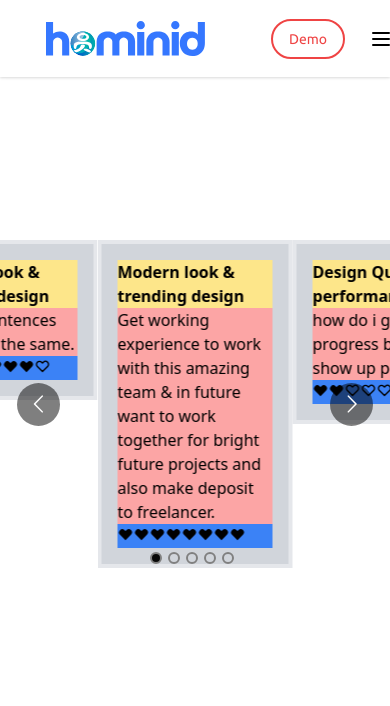
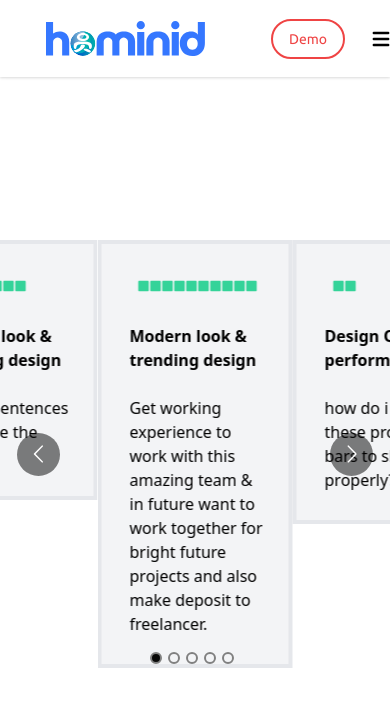
Before and after one commit to hominids/home, a Next.js app: page / in a window 390 px wide. Shown: the top 706 px of the page. Built offline with nearby package versions, Linux system fonts and the light colour scheme.

Commit message:
responsive progress bar

```diff
--- a/components/About.js
+++ b/components/About.js
@@ -1,8 +1,6 @@
 import React, { useState } from 'react';
 import ModalVideo from 'react-modal-video';
-import {
-    PlayIcon,
-  } from "@heroicons/react/solid";
+import { IoIosPlayCircle } from "react-icons/io";
 
 function About() {
 
@@ -47,7 +45,7 @@ function About() {
             {/* video - use odysee video! can probably use https://yarnpkg.com/package/react-modal-video */}
             <div className="grid justify-items-center mt-10 mb-10">
                 <div className="flex items-center justify-center box-content relative bg-video-thumbnail bg-contain z-0 w-96 h-52 rounded" >
-                    <PlayIcon onClick={()=> setOpen(true)}
+                    <IoIosPlayCircle onClick={()=> setOpen(true)}
                         className="block object-contain z-50 text-white opacity-60 hover:opacity-80 cursor-pointer fill-current h-24 w-24"
                     />
                 </div>
--- a/components/Header.js
+++ b/components/Header.js
@@ -1,6 +1,4 @@
-import {
-    MenuIcon,
-  } from "@heroicons/react/outline";
+import { HiMenu } from "react-icons/hi";
 
 function Header() {
     return (
@@ -12,7 +10,7 @@ function Header() {
                 <div className="flex space-x-4 items-center mx-5">
                     <button className="text-sm text-red-500 border-2 border-red-500 rounded-full bg-transparent py-2 px-4 hover:bg-red-500 hover:text-white transition duration-100 font-body">Demo</button>
 
-                    <MenuIcon className="h-10 w-10 p-2"/>
+                    <HiMenu className="h-10 w-10 p-2"/>
 
             </div>
 
--- a/components/Progress.js
+++ b/components/Progress.js
@@ -1,32 +1,27 @@
 import React from 'react';
-import {
-    HeartIcon as HeartSolid
-  } from "@heroicons/react/solid";
-  import {
-    HeartIcon as HeartOuline
-  } from "@heroicons/react/outline";
+import { FaSquare } from "react-icons/fa";
 
 const Progress = ({ progress }) => {
   const totalProgress = [];
 
-  for(let i = 0; i < 8; i++) {
+  for(let i = 0; i < 10; i++) {
     if(i < progress) {
       totalProgress.push(
         <li key={i}>
-          <HeartSolid className="w-4 h-4"/>
+          <FaSquare className="text-green-400 text-xs md:text-base lg:text-lg"/>
         </li>
       );
     } else {
       totalProgress.push(
         <li key={i}>
-          <HeartOuline className="w-4 h-4"/>
+          <FaSquare className="text-transparent text-xs md:text-base lg:text-lg"/>
         </li>
       );
     }
   }
   return (
     <div>
-      <ul className="inline-flex">{totalProgress}</ul>
+      <ul className="flex">{totalProgress}</ul>
     </div>
   );
 };
--- a/components/Vote.js
+++ b/components/Vote.js
@@ -10,7 +10,7 @@ import VoteCard from './VoteCard';
         title: 'Modern look & trending design',
         description:
           'Get working experience to work with this amazing team & in future want to work together for bright future projects and also make deposit to freelancer.',
-        progress: 8,
+        progress: 10,
       },
       {
         id: 2,
--- a/components/VoteCard.js
+++ b/components/VoteCard.js
@@ -3,12 +3,12 @@ import Progress from './Progress';
 
 const VoteCard = ({ id, title, description, progress }) => {
     return (
-        <div draggable={false} src={id} className="box-content h-50 w-50 p-4 border-4 bg-gray-300">
-            <h1 className="font-bold bg-yellow-200">{title}</h1>
-            <p className="bg-red-300">{description}</p>
-            <div className="bg-blue-500 flex-grid">
-                <Progress progress={progress} />
+        <div draggable={false} src={id} className="grid justify-items-center h-50 w-50 p-4 border-4 bg-gray-100">
+            <div className="flex justify-center p-5">
+              <Progress className="container lg:w-10" progress={progress} />
             </div>
+            <h1 className="p-3 font-bold">{title}</h1>
+            <p className="p-3">{description}</p>
         </div>
   );
 
--- a/package.json
+++ b/package.json
@@ -10,12 +10,14 @@
   "dependencies": {
     "@babel/core": "^7.0.0",
     "@heroicons/react": "^1.0.1",
+    "@react-icons/all-files": "^4.1.0",
     "babel-plugin-inline-svg": "^1.2.0",
     "next": "10.2.3",
     "next-compose-plugins": "^2.2.1",
     "next-optimized-images": "^2.6.2",
     "react": "^17.0.2",
     "react-dom": "17.0.2",
+    "react-icons": "^4.2.0",
     "react-modal-video": "^1.2.8",
     "react-multi-carousel": "^2.6.3"
   },
--- a/tailwind.config.js
+++ b/tailwind.config.js
@@ -16,6 +16,22 @@ module.exports = {
         'video-thumbnail': "url(https://spee.ch/a/cfa20e4425a42074.png)"
        }),
     },
+    screens: {
+      'sm': '640px',
+      // => @media (min-width: 640px) { ... }
+
+      'md': '768px',
+      // => @media (min-width: 768px) { ... }
+
+      'lg': '1024px',
+      // => @media (min-width: 1024px) { ... }
+
+      'xl': '1280px',
+      // => @media (min-width: 1280px) { ... }
+
+      '2xl': '1536px',
+      // => @media (min-width: 1536px) { ... }
+    },
   },
   variants: {
     extend: {},
```
Also changed, not shown: 1 other file (tests, documents, lock files or other folders).
